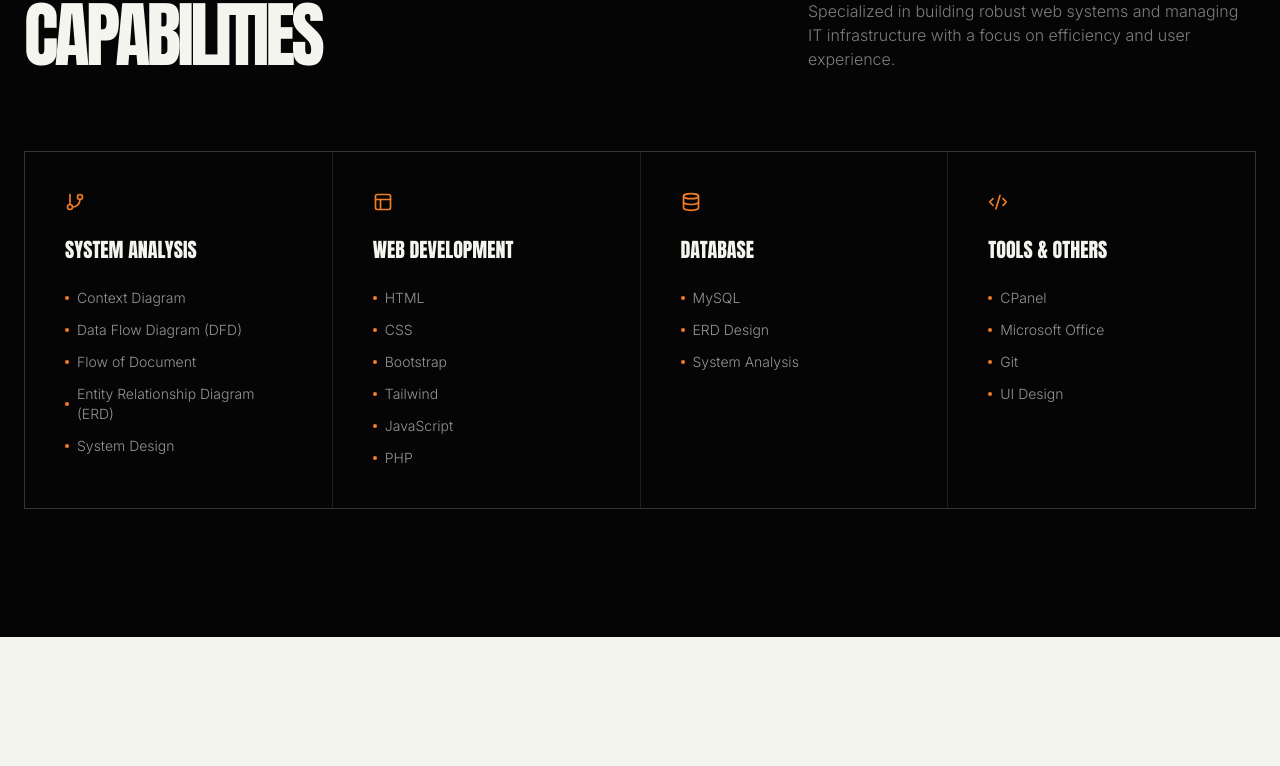
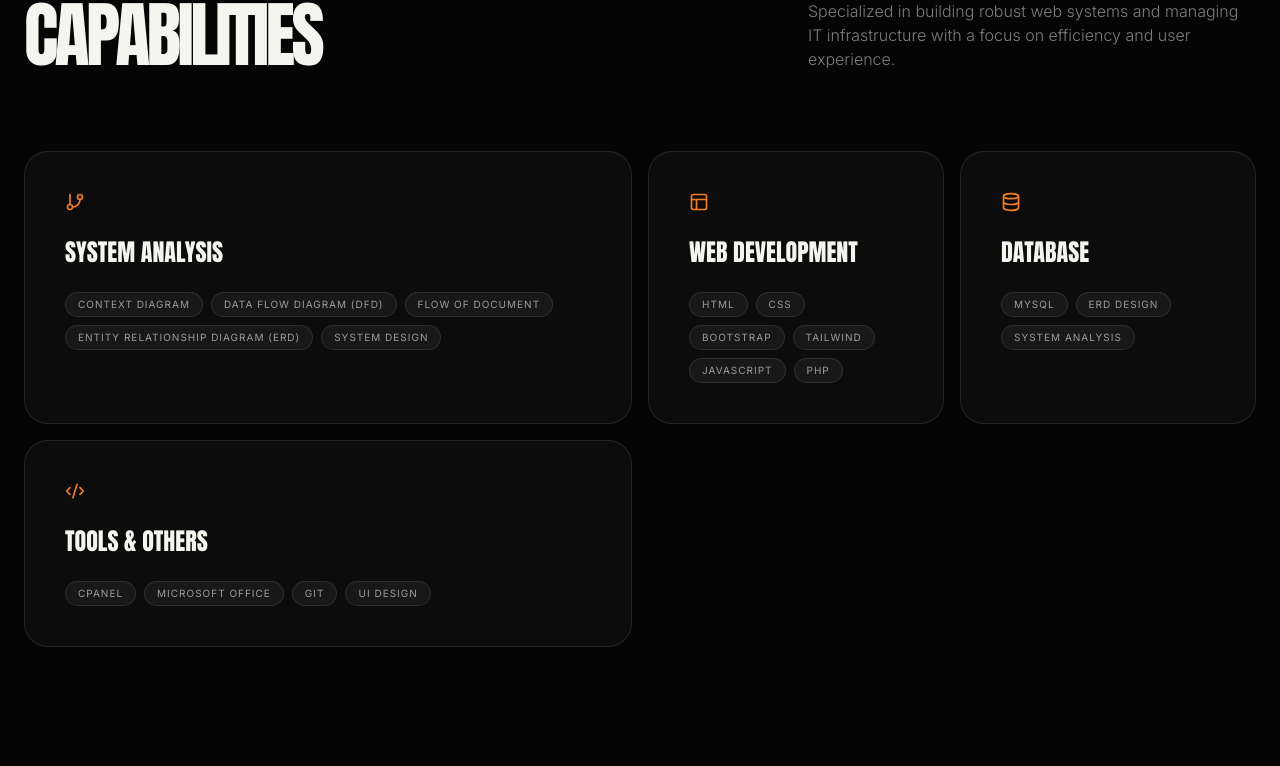
Before and after one commit to Aldiyahyaperkasa/aldiyahya-portfolio, a React (Vite) app: page / in a window 1280 px wide. Shown: the part 1761-2527 px from the top of the page. Built offline with nearby package versions, Linux system fonts and the light colour scheme; a web font is replaced by a local one.

Commit message:
merubah efek dan title

```diff
--- a/src/App.tsx
+++ b/src/App.tsx
@@ -50,7 +50,7 @@ const PROJECTS: Project[] = [
     solution: "I designed a centralized MySQL database and a responsive web dashboard that allows for real-time data entry and monitoring. The system includes role-based access control for administrators and sports branch representatives.",
     tags: ["Web App", "Goverment System", "Dashboard Monitoring", "Role Management", "News Managament"],
     technologies: ["Role-Based Access Control", "API Text Editor", "PHP", "CodeIgniter", "MySQL", "JavaScipt", "Tailwind"],
-    codeUrl: "https://github.com/Aldiyahyaperkasa/si-olga",
+    // codeUrl: "https://github.com/Aldiyahyaperkasa/si-olga",
     // liveUrl: "https://siolga-dispora.kutaitimurkab.go.id"
   },
   {
@@ -78,6 +78,7 @@ const PROJECTS: Project[] = [
     solution: "Developed a real-time quota tracking system that automatically closes registration for specific categories once the limit is reached. Included a robust admin panel for managing participant data and verifying payments.",
     tags: ["Web App", "Event Registration", "QR Integration", "Email Integration"],
     technologies: ["QR Code Generator and Scanner", "SMTP/PHP Mailer", "PHP", "CodeIgniter", "MySQL", "JavaScript", "Bootstrap"],
+    // codeUrl: "https://github.com/Aldiyahyaperkasa/si-olga",
   },
   {
     id: 4,
@@ -104,7 +105,8 @@ const PROJECTS: Project[] = [
     problem: "Managing boat availability and communicating status updates manually via chat was overwhelming for admins and prone to miscommunication.",
     solution: "Built a centralized booking system with WhatsApp API integration for automated alerts (booking details, DP reminders, approval/rejection). Included a secure payment proof upload and verification workflow.",
     tags: ["Booking System", "WA API Integration", "Tourism Tech", "Notification System"],
-    technologies: ["WhatsApp API (Fonnte)", "Payment Verification", "PHP", "CodeIgniter", "MySQL", "JavaScript", "Bootstrap"],
+    technologies: ["WhatsApp API (Fonnte)", "Payment Verification", "PHP", "CodeIgniter", "MySQL", "JavaScript", "Tailwind"],
+    // codeUrl: "https://github.com/Aldiyahyaperkasa/pemesanan-kapal",
   },
   {
     id: 6,
@@ -212,7 +214,7 @@ const Hero = () => {
           animate={{ opacity: 1, y: 0 }}
           className="inline-block text-xs font-bold tracking-[0.5em] uppercase text-accent mb-6"
         >
-          Informatics Engineer, Web Developer & System Analyst
+          Software Engineer & System Analyst
         </motion.span>
         <motion.h1
           initial={{ opacity: 0, scale: 0.9 }}
@@ -514,7 +516,12 @@ const Skills = () => {
   return (
     <section id="skills" className="py-32 px-6 bg-ink">
       <div className="container mx-auto">
-        <div className="flex flex-col lg:flex-row justify-between items-end mb-20 gap-8">
+        <motion.div
+          initial={{ opacity: 0, y: 50 }}
+          whileInView={{ opacity: 1, y: 0 }}
+          viewport={{ once: true }}
+          className="flex flex-col lg:flex-row justify-between items-end mb-20 gap-8"
+        >
           <div>
             <span className="text-xs font-bold tracking-[0.5em] uppercase text-accent mb-4 block">Expertise</span>
             <h2 className="text-7xl font-display tracking-tighter uppercase">Capabilities</h2>
@@ -522,29 +529,33 @@ const Skills = () => {
           <p className="max-w-md text-paper/50 font-light">
             Specialized in building robust web systems and managing IT infrastructure with a focus on efficiency and user experience.
           </p>
-        </div>
+        </motion.div>
 
-        <div className="grid grid-cols-1 md:grid-cols-2 lg:grid-cols-4 gap-px bg-white/10 border border-white/10">
+        <div className="grid grid-cols-1 md:grid-cols-2 lg:grid-cols-4 gap-4">
           {SKILLS.map((skill, idx) => (
             <motion.div
               key={skill.name}
-              initial={{ opacity: 0, y: 20 }}
-              whileInView={{ opacity: 1, y: 0 }}
-              transition={{ delay: idx * 0.1 }}
-              className="bg-ink p-10 hover:bg-white/[0.02] transition-colors group"
+              initial={{ opacity: 0, scale: 0.9 }}
+              whileInView={{ opacity: 1, scale: 1 }}
+              viewport={{ once: true }}
+              transition={{ delay: idx * 0.1, duration: 0.5 }}
+              className={cn(
+                "bg-white/[0.03] border border-white/10 p-10 hover:bg-white/[0.05] transition-all duration-500 group rounded-3xl",
+                idx === 0 && "lg:col-span-2",
+                idx === 3 && "lg:col-span-2"
+              )}
             >
-              <div className="text-accent mb-6 group-hover:scale-110 transition-transform duration-500">
+              <div className="text-accent mb-6 group-hover:scale-110 group-hover:rotate-12 transition-transform duration-500">
                 {skill.icon}
               </div>
-              <h3 className="text-xl font-display uppercase mb-6">{skill.name}</h3>
-              <ul className="space-y-3">
+              <h3 className="text-2xl font-display uppercase mb-6">{skill.name}</h3>
+              <div className="flex flex-wrap gap-2">
                 {skill.items.map(item => (
-                  <li key={item} className="text-sm text-paper/60 font-light flex items-center gap-2">
-                    <div className="w-1 h-1 bg-accent rounded-full" />
+                  <span key={item} className="px-3 py-1 text-[10px] uppercase tracking-widest bg-white/5 border border-white/10 rounded-full text-paper/60 group-hover:text-paper group-hover:border-accent/30 transition-colors">
                     {item}
-                  </li>
+                  </span>
                 ))}
-              </ul>
+              </div>
             </motion.div>
           ))}
         </div>
@@ -552,6 +563,7 @@ const Skills = () => {
     </section>
   );
 };
+
 
 const About = () => {
   return (
```
